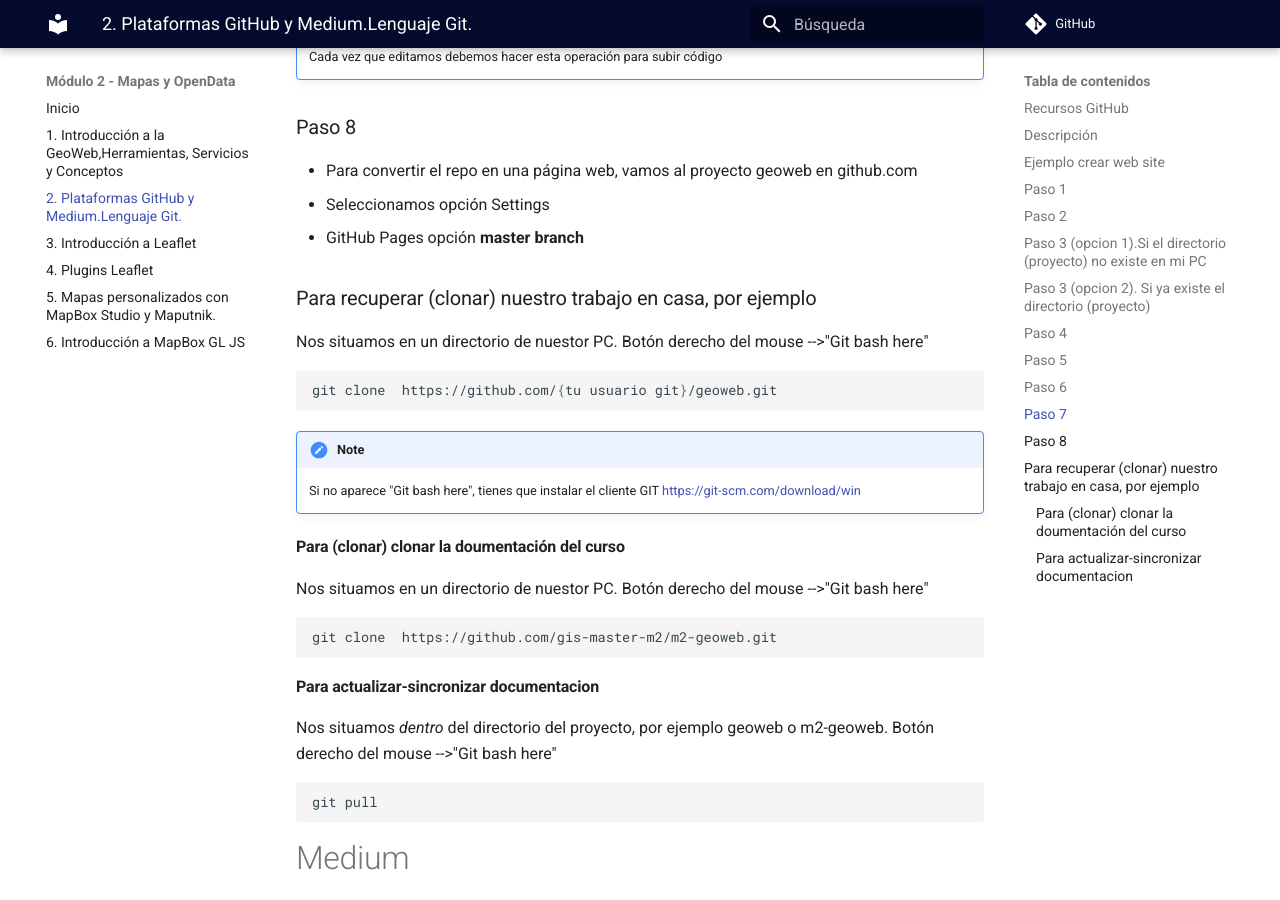
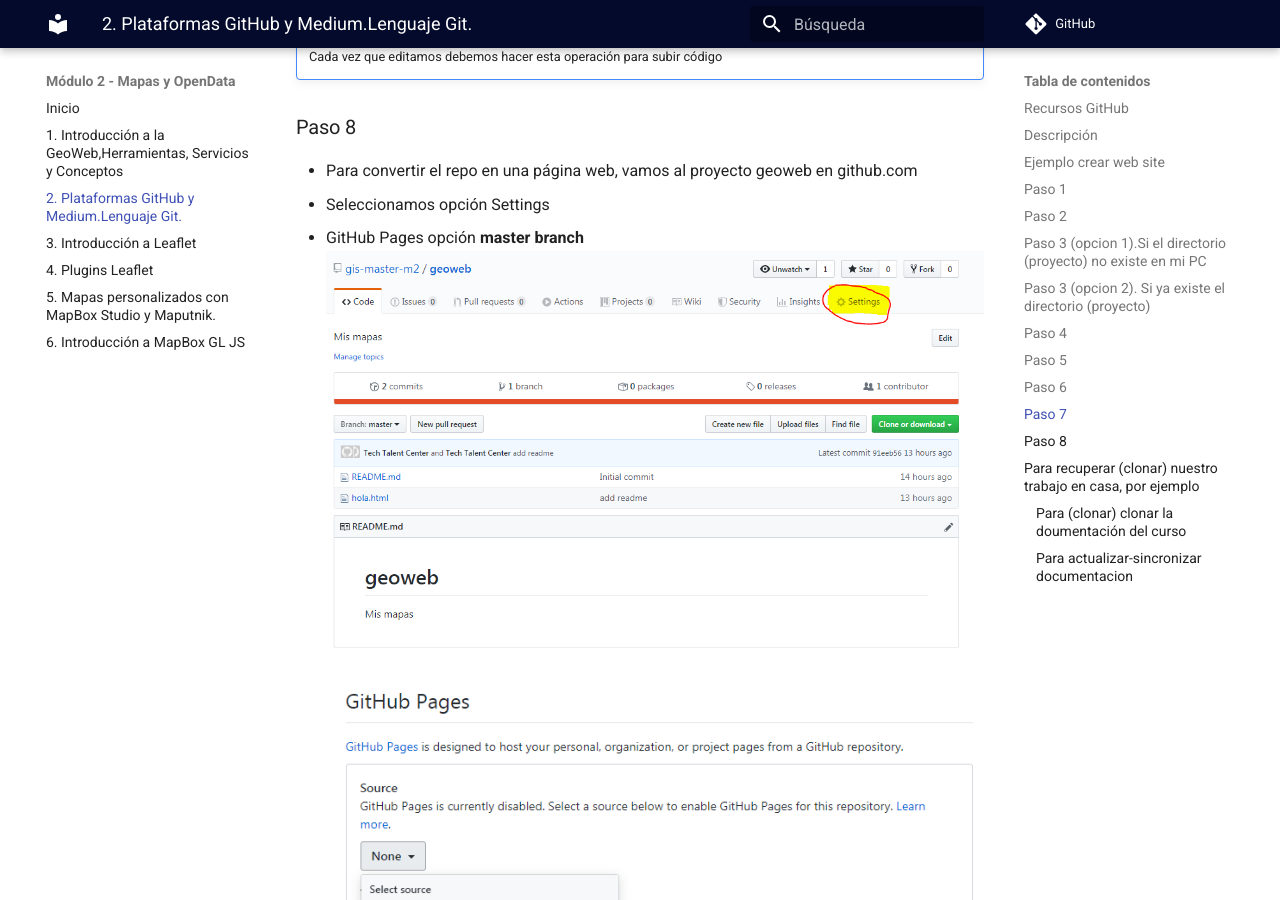
Before and after one commit to thaisfsiq/m2-geoweb, an MkDocs documentation site: the page built from docs/taller_github.md, in a window 1280 px wide and 900 px high, scrolled down 3998 px. Built offline with MkDocs 1.6.1 and Material for MkDocs 9.7.7, drawn with Linux system fonts in a browser that asks for light colours; comment, search, counter and statistics services are not loaded.

Commit message:
add new data

```diff
--- a/docs/taller_github.md
+++ b/docs/taller_github.md
@@ -138,7 +138,8 @@
 * Para convertir el repo en una página web, vamos al proyecto geoweb en github.com
 * Seleccionamos opción Settings
 * GitHub Pages  opción **master branch**
-
+![alt text](img/github.png "github")
+![alt text](img/github1.png "github")
 
 ### Para recuperar (clonar) nuestro trabajo en casa, por ejemplo
 
```
Also changed, not shown: docs/img/github.png (added), docs/img/github1.png (added).
